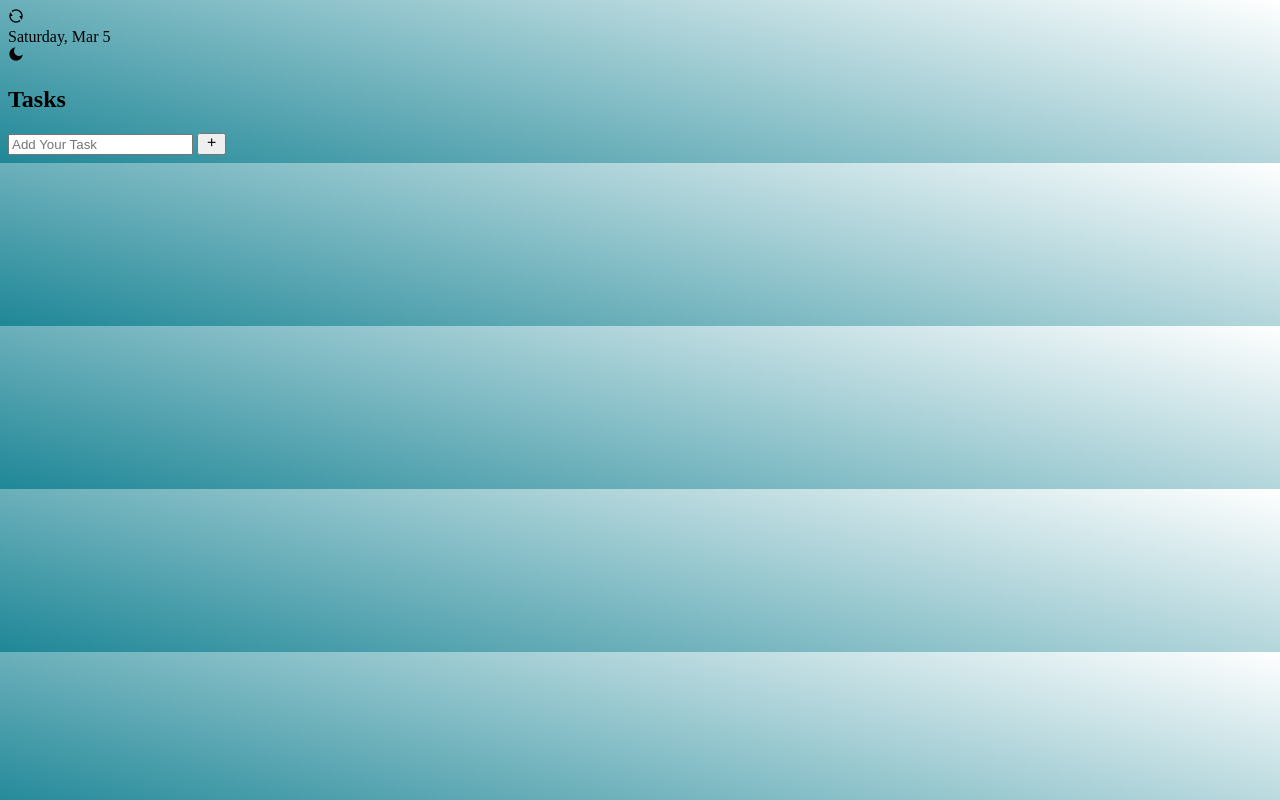
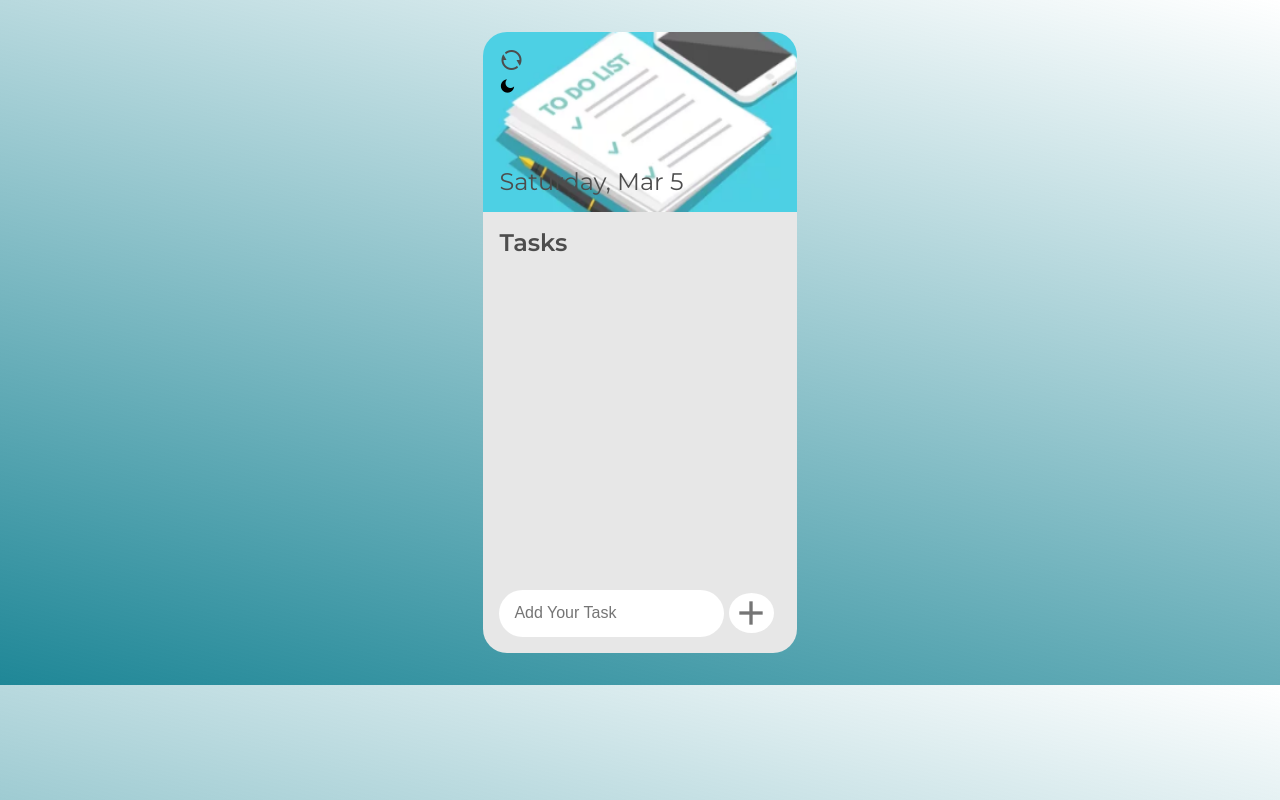
Before and after one commit to GSG-CF05/TO-DO-LIST-APP.edu, a plain HTML site: page index.html in a window 1280 px wide. Drawn offline with nearby package versions, Linux system fonts and the light colour scheme.

Commit message:
adding style to my to do list app

```diff
--- a/css/style.css
+++ b/css/style.css
@@ -1,3 +1,10 @@
+@import url('https://fonts.googleapis.com/css2?family=Montserrat:wght@400;600&display=swap');
+*{
+    padding: 0;
+    margin: 0;
+    box-sizing: border-box;
+}
+
 :root{
     --primary-color: #e7e7e7;
     --secondary-color: #4d4d4d;
@@ -10,5 +17,143 @@
     --bg-primary-color: linear-gradient(14deg, #1c1c1c, #e5f2f300);
 }
 body{
+    width: 100%;
+    height: auto;
+    margin: 32px 0;
     background: var(--bg-primary-color);
+    display: flex;
+    flex-direction: column;
+    justify-content: center;
+    align-items: center;
+    font-family: 'Montserrat', sans-serif;
 }
+.lineThrough{
+    text-decoration: line-through;
+    color : #57D28D;
+}
+input{
+    border: none;
+    outline: none;
+}
+button{
+    border: none;
+    outline: none;
+    background: none;
+    cursor: pointer;
+}
+.container{
+    height: auto;
+}
+
+.header {
+    background-image: url(../img/To\ do\ list-cuate.png);
+    background-position: center;
+    background-size: 100% 200%;
+    background-repeat: no-repeat;
+    border-radius: 15px 15px 0 0;
+    width: 100%;
+    height: 180px;
+    border-radius: 24px 24px 0 0;
+    padding: 16px;
+    position: relative;
+}
+.refresh.clear{
+    text-align: left;
+    font-size: 24px;
+    transition: all .3s ease;
+    color: var(--secondary-color);
+}
+i.fa.fa-refresh:hover{
+    cursor: pointer;
+    transform: rotate(45deg);
+}
+div.date{
+    position: absolute;
+    bottom: 16px;
+    font-size: 24px;
+    color: var(--secondary-color);
+}
+
+h2{
+    color: var(--secondary-color);
+}
+.task-list{
+    width: 100%;
+    height: 350px;
+    max-height:350px;
+    background-color: var(--primary-color);
+    overflow: auto;
+    padding: 16px;
+}
+form#new-task-form{
+    background: var(--primary-color);
+    padding: 16px;
+    border-radius: 0 0 24px 24px;
+}
+input#new-task-input {
+    width: 80%;
+    height: 47px;
+    padding: 5px 15px;
+    font-size: 16px;
+    border-radius: 50px;
+}
+
+button#add-new-task{
+    width: 16%;
+    cursor: pointer;
+}
+i.ri-add-line {
+    font-size: 40px;
+    display: flex;
+    align-items: center;
+    justify-content: center;
+    transform: translate(0px, 15px);
+    background: #fff;
+    cursor: pointer;
+    border-radius: 50%;
+    color: #757575;
+}
+i.fa.fa-check-circle {
+    color: #57D28D;
+    cursor: pointer;
+}
+.task{
+    display: flex;
+    width: 100%;
+    justify-content: flex-start;
+    margin: 8px 0;
+    background: #fff;
+    padding: 8px 16px;
+    border-radius: 50px;
+}
+.checkbox {
+    font-size: 24px;
+    color: #57D28D;
+    padding-right: 8px;
+    cursor: pointer;
+}
+input.text {
+    height: 28px;
+    font-size: 16px;
+    width: 130px;
+}
+
+.actions{
+    display: flex;
+    align-items: center;
+    padding-left: 24px;
+}
+
+button.edit{
+    font-size: 18px;
+    padding: 0 5px;
+    color: #6839df;
+}
+button.delete{
+    font-size: 18px;
+    padding: 0 5px;
+    color: #E36864;
+}
+i.fa.fa-check {
+    color: #3453a7;
+}
--- a/js/app.js
+++ b/js/app.js
@@ -89,13 +89,6 @@ form.addEventListener('submit', (e) => {
 	const task_actions_el = document.createElement('div');
 	task_actions_el.classList.add('actions');
 
-    // delete();
-	const task_delete_el = document.createElement('button');
-	task_delete_el.innerHTML = '<i class="fa fa-trash"></i>';
-	task_delete_el.classList.add('delete');
-
-    task_actions_el.appendChild(task_delete_el);
-
 	// edit();
 	const task_edit_el = document.createElement('button');
 	task_edit_el.innerHTML = '<i class="fa fa-pencil"></i>';
@@ -103,6 +96,13 @@ form.addEventListener('submit', (e) => {
 
 	task_actions_el.appendChild(task_edit_el);
 	task_el.appendChild(task_actions_el);
+
+    // delete();
+	const task_delete_el = document.createElement('button');
+	task_delete_el.innerHTML = '<i class="fa fa-trash"></i>';
+	task_delete_el.classList.add('delete');
+
+    task_actions_el.appendChild(task_delete_el);
 
 	list_el.appendChild(task_el);
 
```
